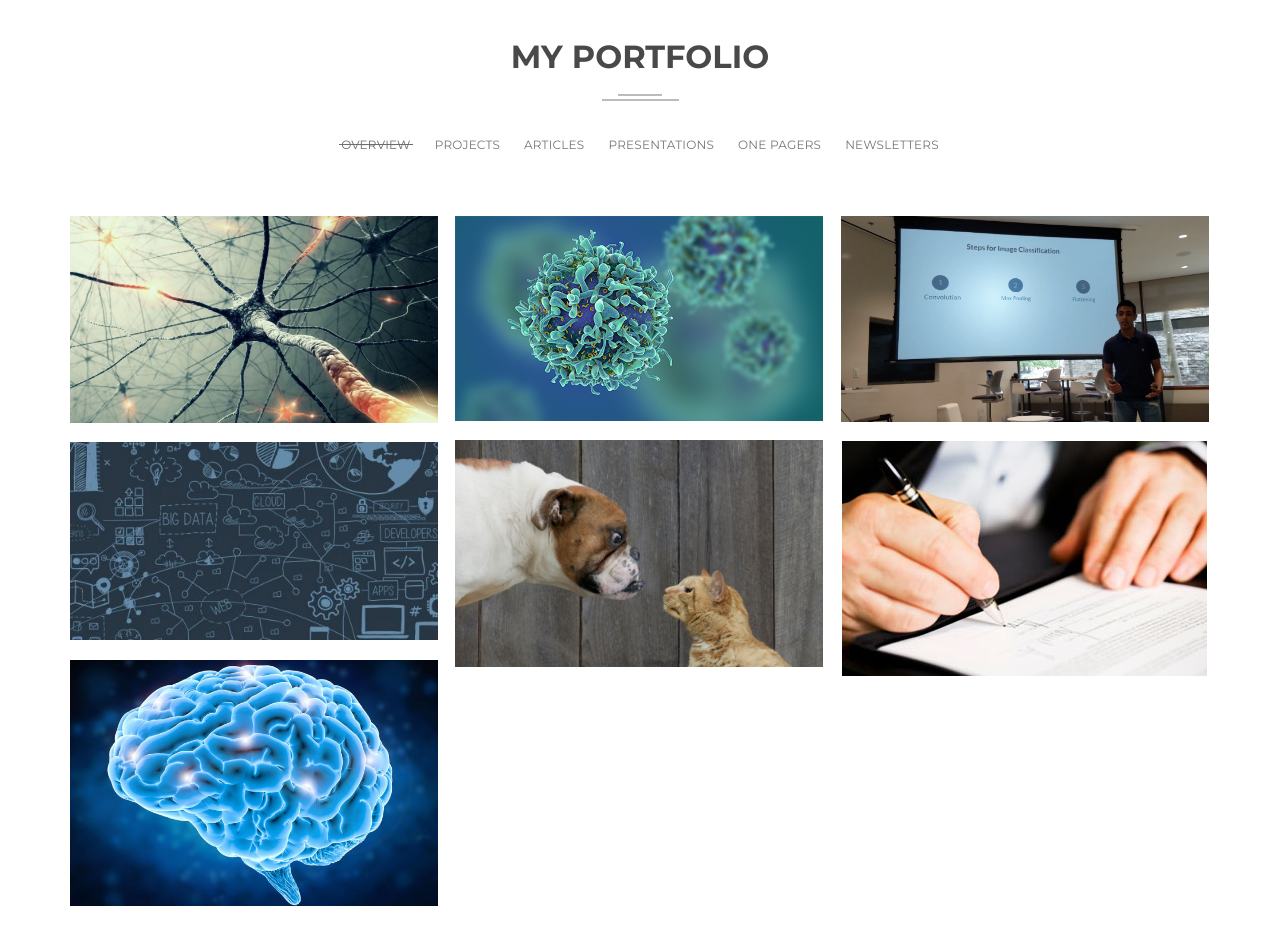
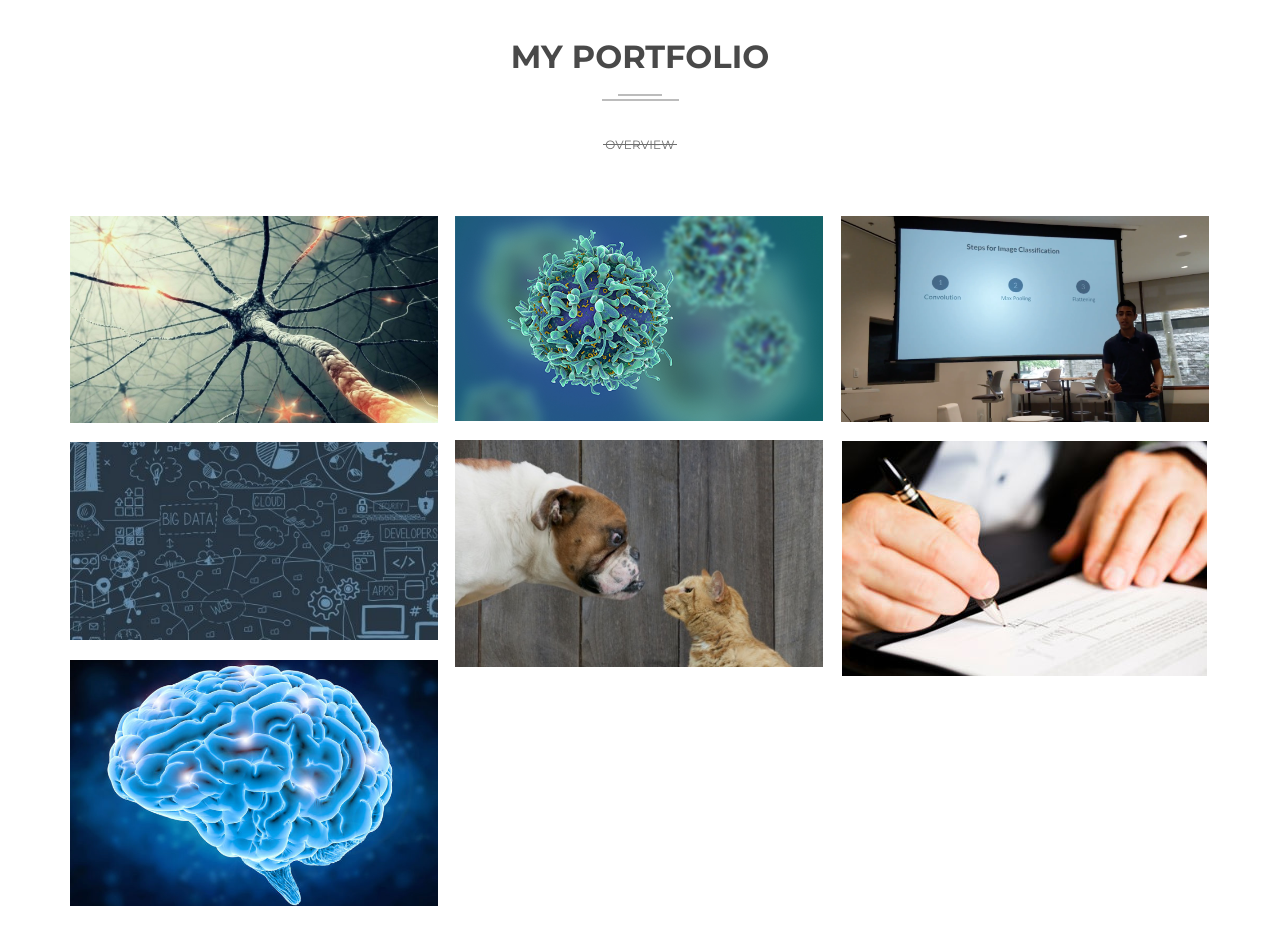
Before and after one commit to azimjiwani/azimjiwani.github.io, a plain HTML site: page index.html in a window 1280 px wide. Shown: the part 2040-2968 px from the top of the page. Drawn offline with Linux system fonts and the light colour scheme.

Commit message:
changed portfolio section

```diff
--- a/index.html
+++ b/index.html
@@ -297,11 +297,11 @@
 							<div class="portfolio-menu text-center">
 								<ul class="clearfix mb-50">
 									<li data-filter="*" class="active">Overview</li>
-									<li data-filter=".web">Projects</li>
+									<!-- <li data-filter=".web">Projects</li>
 									<li data-filter=".design">Articles</li>
 									<li data-filter=".new">Presentations</li>
 									<li data-filter=".gallery">One pagers</li>
-									<li data-filter=".work3d">Newsletters</li>
+									<li data-filter=".work3d">Newsletters</li> -->
 								</ul>
 							</div>
 						</div>
```
